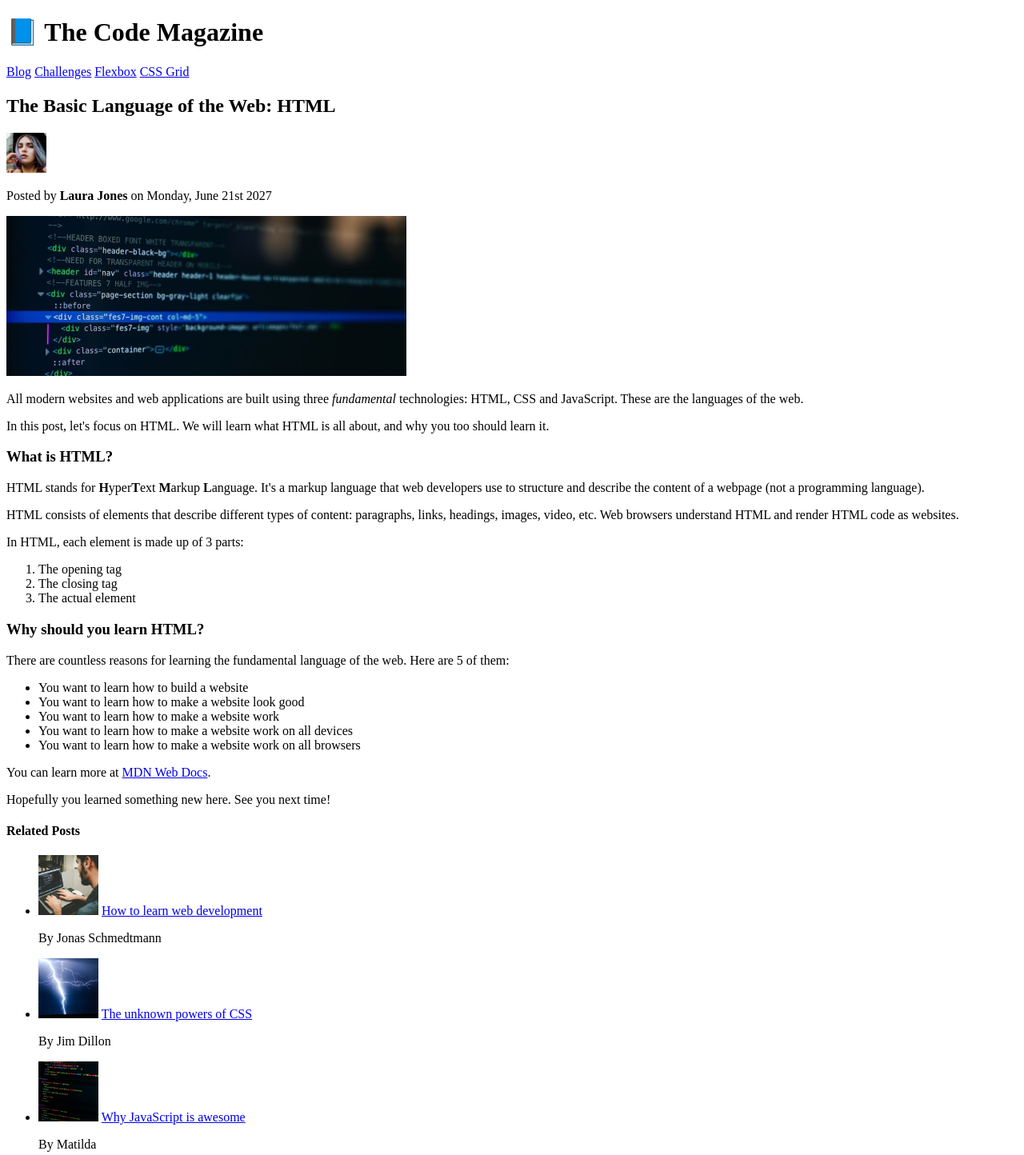
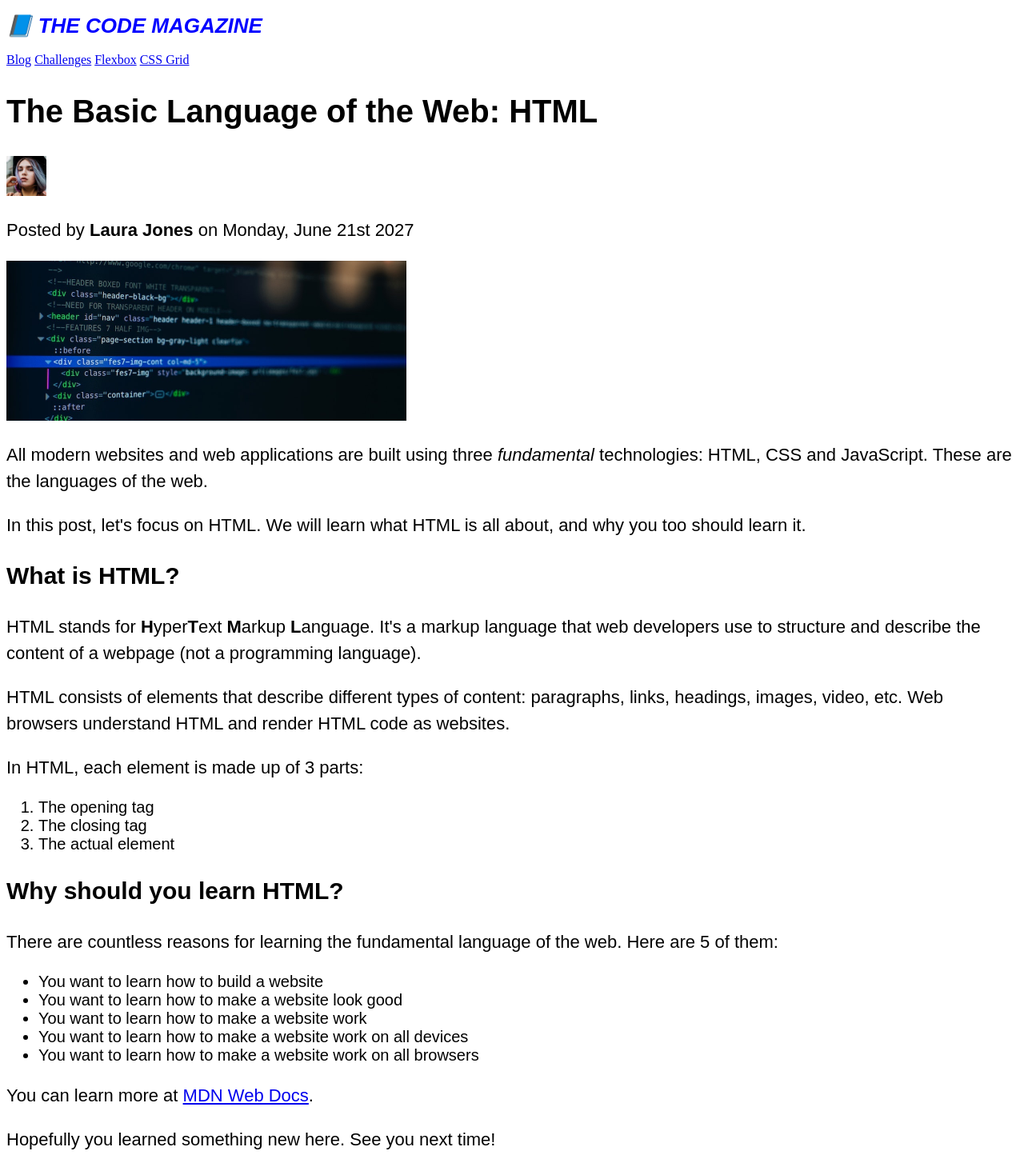
Before and after one commit to mfkfawas/HTML-fundamentals, a plain HTML site: page index.html in a window 1280 px wide. Shown: the top 1444 px of the page at 80% size. Drawn offline with Linux system fonts and the light colour scheme.

Commit message:
styling text

```diff
--- a/index.html
+++ b/index.html
@@ -7,6 +7,9 @@ browser know that we are actually using HTML in this file -->
   <!-- In head we can put all stuff that are not visible in rendered page. -->
   <head>
     <meta charset="UTF-8" />
+    <meta name="viewport" content="width=device-width, initial-scale=1.0" />
+    <meta http-equiv="X-UA-Compatible" content="ie=edge" />
+    <link rel="stylesheet" href="style.css" />
     <title>The basic language of the web: HTML</title>
   </head>
 
--- /dev/null
+++ b/style.css
@@ -0,0 +1,37 @@
+h1 {
+  color: blue;
+  font-size: 26px;
+  font-family: sans-serif;
+  text-transform: uppercase;
+  font-style: italic;
+}
+
+h2 {
+  font-size: 40px;
+  font-family: sans-serif;
+}
+
+h3 {
+  font-size: 30px;
+  font-family: sans-serif;
+}
+
+h4 {
+  font-size: 20px;
+  font-family: sans-serif;
+  text-transform: uppercase;
+  text-align: center;
+}
+
+p {
+  /* default font-size is 16px */
+  font-size: 22px;
+  font-family: sans-serif;
+  /* 1.5 times of the font-size */
+  line-height: 1.5;
+}
+
+li {
+  font-size: 20px;
+  font-family: sans-serif;
+}
```
Also changed, not shown: 1 other file.
